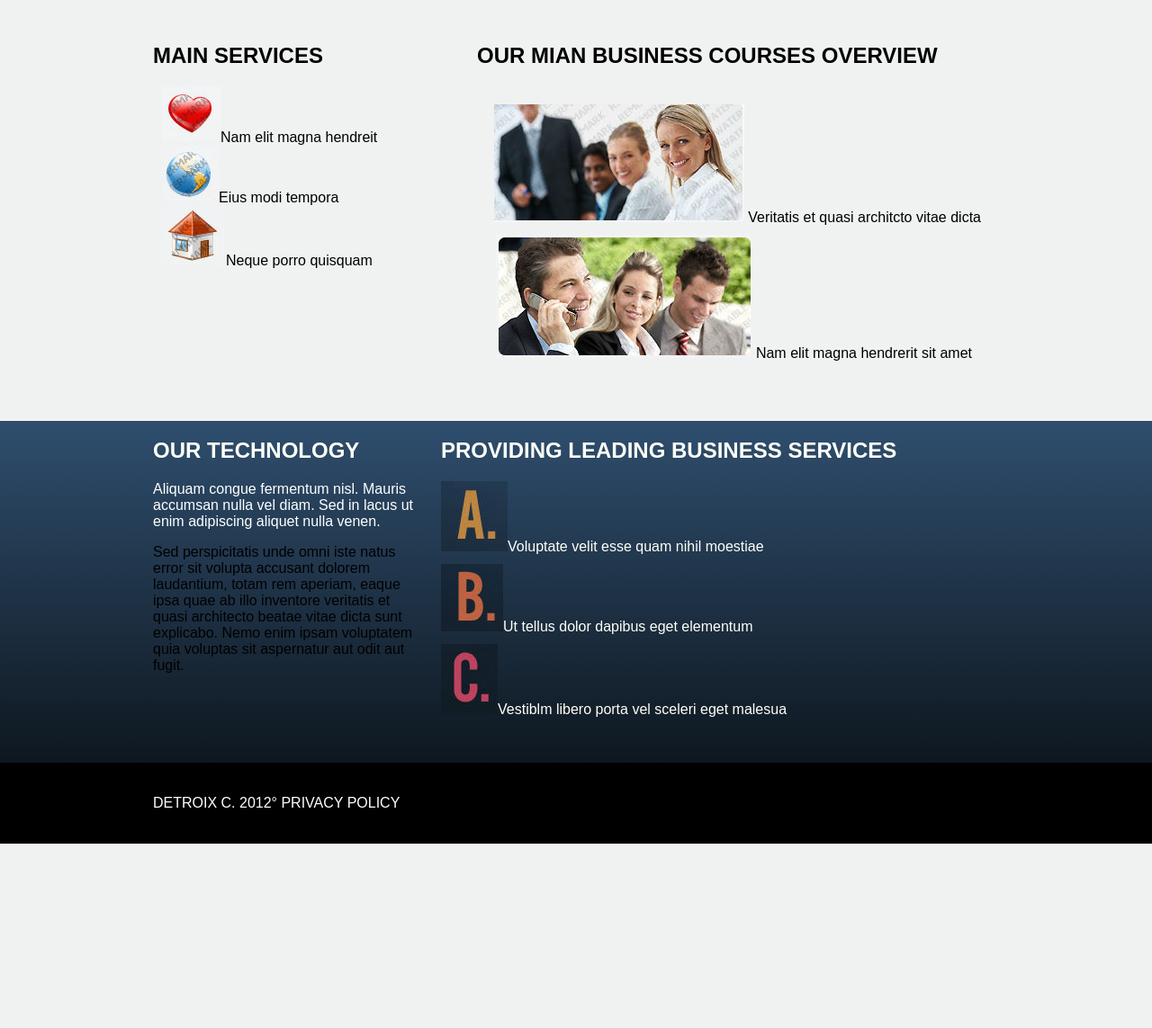
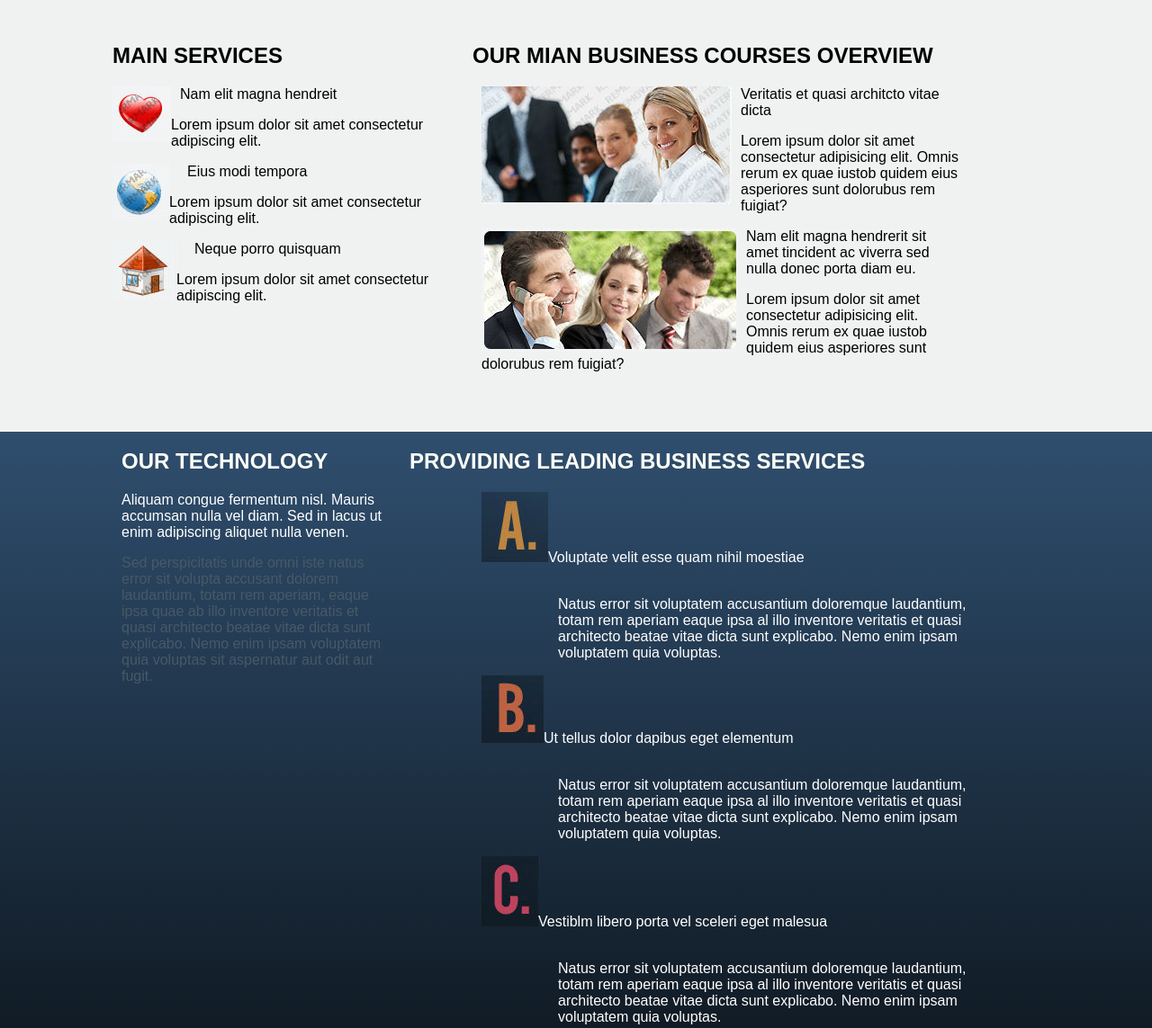
Before and after one commit to kordia/960_project, a plain HTML site: page services.html in a window 1280 px wide. Shown: the part 453-1596 px from the top of the page at 90% size. Before the commit the page ends 1391 px from the top, so only its background shows below. Drawn offline with Linux system fonts and the light colour scheme.

Commit message:
made changes

```diff
--- a/css/style.css
+++ b/css/style.css
@@ -23,6 +23,9 @@ body{
     color: gray;
     text-align: right;
 }
+.extra{
+    color:#485966;
+}
 
 .top-bar-inner li {
     display:inline;
@@ -36,7 +39,6 @@ body{
 }
 .nav{
     margin-top:15px;
-
 }
 .nav a:hover{
     background-color: #ff8903;
@@ -78,7 +80,16 @@ body{
     padding:20px;
     list-style: none;
     padding:20px;
+    margin-left: 95px;
 }
+.content-middle ul{
+    padding-left: 0px;
+
+}
+.content-middle img{
+    float: left;
+}
+
 .content-middle li{
     text-decoration: none;
     list-style: none;
@@ -89,27 +100,21 @@ body{
     text-decoration: none;
     list-style: none;
     color: black;
+    margin-bottom: 40px;
 }
-.text-1{
-    display: inherit;
-    font-display: right;
-    padding-top:20px;
-    text-decoration: black;
-    text-align: right;
-    float:right;
-    margin: 0px 10px 10px 0px;
+.text{
+    clear: both;
+    margin-left: 10px;
 }
-.text-2{
-    display: inherit;
-    text-align: right;
-    text-decoration: black;
-    float: inherit;
-    margin: 0px 20px 10px 0px;
-    padding-left: 10px;
-    padding-top: 10px;
+.text img{
+    margin-right: 10px;
 }
 .bottom-content{
     margin-top:30px;
+    margin-left: 110px;
+}
+.bottom-content p{
+    color: gray;
 }
 .bottom-content h2{
     color: #fffff7;
@@ -120,6 +125,7 @@ body{
     color: white;
     text-decoration: none;
 }
+
 .bottom-content li {
     list-style: none;
     color: #fffff7;
@@ -136,6 +142,31 @@ background: -webkit-linear-gradient(top, #2f4e6e 0%,#0e171f 100%); /* Chrome10-2
 background: linear-gradient(to bottom, #2f4e6e 0%,#0e171f 100%); /* W3C, IE10+, FF16+, Chrome26+, Opera12+, Safari7+ */
 filter: progid:DXImageTransform.Microsoft.gradient( startColorstr='#2f4e6e', endColorstr='#0e171f',GradientType=0 ); /* IE6-9 */
 padding-bottom: 40px;
+padding-left: 20px;
+}
+.first_gradient{
+    background: #2f4e6e; /* Old browsers */
+background: -moz-linear-gradient(top, #2f4e6e 0%, #0e171f 100%); /* FF3.6-15 */
+background: -webkit-linear-gradient(top, #2f4e6e 0%,#0e171f 100%); /* Chrome10-25,Safari5.1-6 */
+background: linear-gradient(to bottom, #2f4e6e 0%,#0e171f 100%); /* W3C, IE10+, FF16+, Chrome26+, Opera12+, Safari7+ */
+filter: progid:DXImageTransform.Microsoft.gradient( startColorstr='#2f4e6e', endColorstr='#0e171f',GradientType=0 ); /* IE6-9 */
+padding-bottom: 40px;
+padding-left: 20px;
+}
+.calendar{
+    clear: both;
+    margin-left: 10px;
+}
+.calendar img{
+    float: left;
+    margin-right: 10px;
+    margin-bottom: 35px;
+}
+.calendar a{
+    color: white;
+    text-decoration: none;
+    margin-top: 10px;
+    margin-right: 10px;
 }
 
 .footer{
@@ -166,3 +197,62 @@ padding-bottom: 40px;
 .more a:hover{
     background-color: #ff8903;
 }
+.last-content{
+    margin-top:30px;
+    margin-left: 95px;
+    padding-left:10px;
+}
+.last-content h2{
+    color: #fffff7;
+    text-decoration: none;
+    font-size: x-large;
+}
+.last-content ul li a {
+    color: white;
+    text-decoration: none;
+}
+
+.last-content li {
+    list-style: none;
+    color: #fffff7;
+    margin-bottom: 15px;
+}
+.last-content div ul {
+    padding: 0;
+    color: white;
+}
+.second{
+    text-decoration: none;
+    margin-top: 0%;
+    margin-left: 118px;
+    margin-bottom: 20px;
+    padding:0px;
+}
+.second h1{
+    font-size: xx-large;
+}
+.second h3{
+    font-size: small;
+}
+.provide {
+    padding-left: 70px;
+    color: white;
+}
+.provide a{
+    text-decoration: none;
+    padding: 20px;
+    margin-right: 20px;
+    margin-bottom: 20px;
+}
+.heading a {
+    padding-bottom: 10px;
+    margin-left: 0px;
+}
+.provide{
+    clear: both;
+    margin-left: 10px;
+}
+.summary{
+    clear: both;
+    margin-left: 85px;
+}
--- a/services.html
+++ b/services.html
@@ -41,7 +41,7 @@
                 </ul>
         </div>
         </div>
-        <div class='content container_12'>
+        <div class='second container_12'>
             <div class="grid_4">
                 <h1>PLANNING</h1>
                 <img src="images/planning.jpg" alt="#">
@@ -68,36 +68,59 @@
             </div>
         </div>
         <div class='content-middle container_12'>
-            <div class="grid_4">
+            <div class="grid_5">
                 <h2>MAIN SERVICES</h2>
-                <li><a href="Nam elit magna hendreit"><img src="images/heart.jpg" alt="#">Nam elit magna hendreit</a></li>
-                <li><a href="Eius modi tempora"><img src="images/earth.jpg" alt="#">Eius modi tempora</a></li>
-                <li><a href="Neque porro quisquam"><img src="images/home.jpg" alt="#">Neque porro quisquam</a></li>
+                <ul>
+                  <li>
+                        <img src="images/heart.jpg" alt="#">
+                        <a href="Nam elit magna hendreit">Nam elit magna hendreit</a>
+                        <p>Lorem ipsum dolor sit amet consectetur
+                           adipiscing elit.</p>
+                  </li>
+                  <li>
+                         <img src="images/earth.jpg" alt="#">
+                         <a href="Eius modi tempora">Eius modi tempora</a>
+                         <p>Lorem ipsum dolor sit amet consectetur
+                            adipiscing elit.</p>
+                   </li>
+                   <li>
+                        <img src="images/home.jpg" alt="#">
+                        <a href="Neque porro quisquam">Neque porro quisquam</a>
+                        <p>Lorem ipsum dolor sit amet consectetur
+                           adipiscing elit.</p>
+                   </li>
+                <ul>
             </div>
-            <div class="grid_8">
-                <ul>
+            <div class="grid_7">
                     <h2>OUR MIAN BUSINESS COURSES OVERVIEW</h2>
-                <div class="text-1">
-                    <li><a href="Veritatis et quasi architcto vitae dicta sunt explicabo.">
+                <div class="text">
                     <img src="images/business-pic-1.jpg"></a>
-                     Veritatis et quasi architcto vitae dicta</li>
-                    </div>
-                <div class="text-2">
-                    <li><a href="Nam elit magna hendrerit sit amet tincidunt ac.">
+                    <a href="Veritatis et quasi architcto vitae dicta sunt explicabo.">
+                     Veritatis et quasi architcto vitae dicta</a>
+                    <p> Lorem ipsum dolor sit amet consectetur
+                     adipisicing elit. Omnis rerum ex quae iustob quidem eius asperiores
+                     sunt dolorubus rem fuigiat?</p>
+                 </div>
+                <div class="text">
                     <img src="images/business-pic-2.jpg"></a>
-                      Nam elit magna hendrerit sit amet</li>
+                    <a href="Nam elit magna hendrerit sit amet tincidunt ac.">
+                      Nam elit magna hendrerit sit amet tincident ac viverra sed nulla donec porta diam eu.</a>
+                      <p> Lorem ipsum dolor sit amet consectetur
+                     adipisicing elit. Omnis rerum ex quae iustob quidem eius asperiores
+                     sunt dolorubus rem fuigiat?</p>
+
                 </div>
-                </ul>
             </div>
         </div>
 <div class='outer-gradient'>
-    <div class='bottom-content container_12'>
+    <div class='last-content container_12'>
         <div class="grid_4">
             <ul>
                 <h2>OUR TECHNOLOGY</h2>
                 <li><a href="Aliquam congue fermentum nisl">Aliquam congue fermentum nisl. Mauris
                     accumsan nulla vel diam. Sed in lacus ut enim adipiscing aliquet nulla venen.</a></li>
             </ul>
+            <div class='extra'>
                 <p>Sed perspicitatis unde omni iste natus error
                 sit volupta accusant dolorem laudantium,
                 totam rem aperiam, eaque ipsa quae ab illo
@@ -105,15 +128,47 @@
                 beatae vitae dicta sunt explicabo. Nemo
                 enim ipsam voluptatem quia voluptas sit
                 aspernatur aut odit aut fugit.</p>
+            </div>
         </div>
         <div class="grid_8">
-            <h2>PROVIDING LEADING BUSINESS SERVICES</h2>
-            <li><a href="Voluptate velit esse quam nihil moestiae">
-            <img src="images/letter-a.jpg"></a>Voluptate velit esse quam nihil moestiae</li>
-            <li><a href="Ut tellus dolor dapibus eget elementum">
-            <img src="images/letter-b.jpg"></a>Ut tellus dolor dapibus eget elementum</li>
-            <li><a href="Vestiblm libero porta vel sceleri eget malesua">
-            <img src="images/letter-c.jpg"></a>Vestiblm libero porta vel sceleri eget malesua</li>
+                <h2>PROVIDING LEADING BUSINESS SERVICES</h2>
+                <div class="provide">
+                    <img src="images/letter-a.jpg">Voluptate velit esse quam nihil moestiae</a>
+                    <div class= "heading">
+                        <a href="Voluptate velit esse quam nihil moestiae"></a>
+                    </div>
+                    <div class='summary'>
+                        <p>Natus error sit voluptatem accusantium doloremque laudantium,
+                        totam rem aperiam eaque ipsa al illo inventore veritatis et quasi
+                        architecto beatae vitae dicta sunt explicabo. Nemo enim ipsam
+                        voluptatem quia voluptas.</p>
+                    </div>
+                </div>
+                <div class="provide">
+                    <img src="images/letter-b.jpg">Ut tellus dolor dapibus eget elementum</a>
+                    <div class= "heading">
+                        <a href="Ut tellus dolor dapibus eget elementum"></a>
+                    </div>
+                    <div class='summary'>
+                        <p>Natus error sit voluptatem accusantium doloremque laudantium,
+                        totam rem aperiam eaque ipsa al illo inventore veritatis et quasi
+                        architecto beatae vitae dicta sunt explicabo. Nemo enim ipsam
+                        voluptatem quia voluptas.</p>
+                    </div>
+                </div>
+                <div class="provide">
+                    <img src="images/letter-c.jpg">Vestiblm libero porta vel sceleri eget malesua</a>
+                    <div class= "heading">
+                        <a href="Vestiblm libero porta vel sceleri eget malesua"></a>
+                    </div>
+                    <div class='summary'>
+                        <p>Natus error sit voluptatem accusantium doloremque laudantium,
+                        totam rem aperiam eaque ipsa al illo inventore veritatis et quasi
+                        architecto beatae vitae dicta sunt explicabo. Nemo enim ipsam
+                        voluptatem quia voluptas.</p>
+                    </div>
+                </div>
+            </div>
         </div>
     </div>
 </div>
```
Also changed, not shown: index.html (+24 -14 lines), css/bootstrap_grid.html (added), css/index.html (added), images/Big-pic-1.jpg (added).
